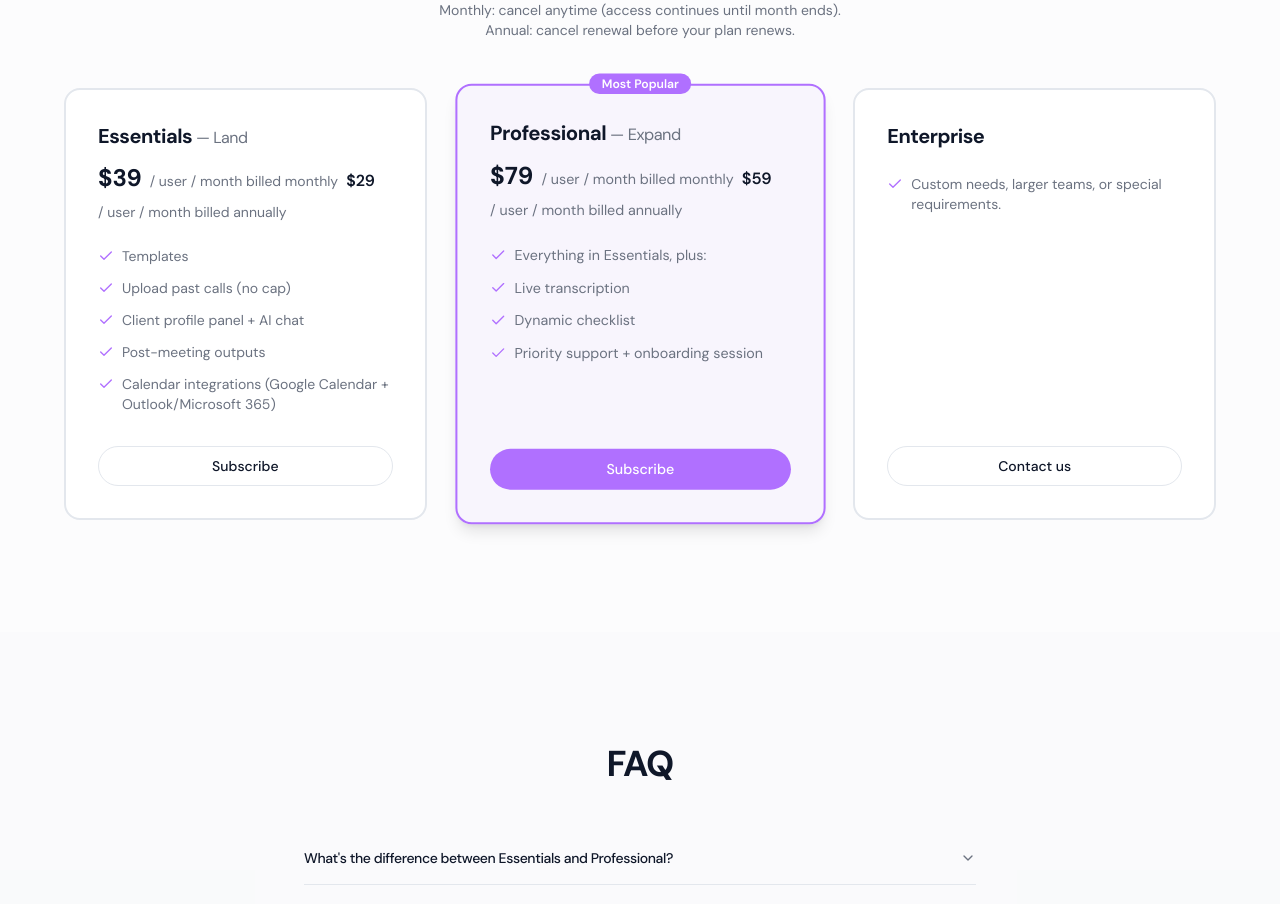
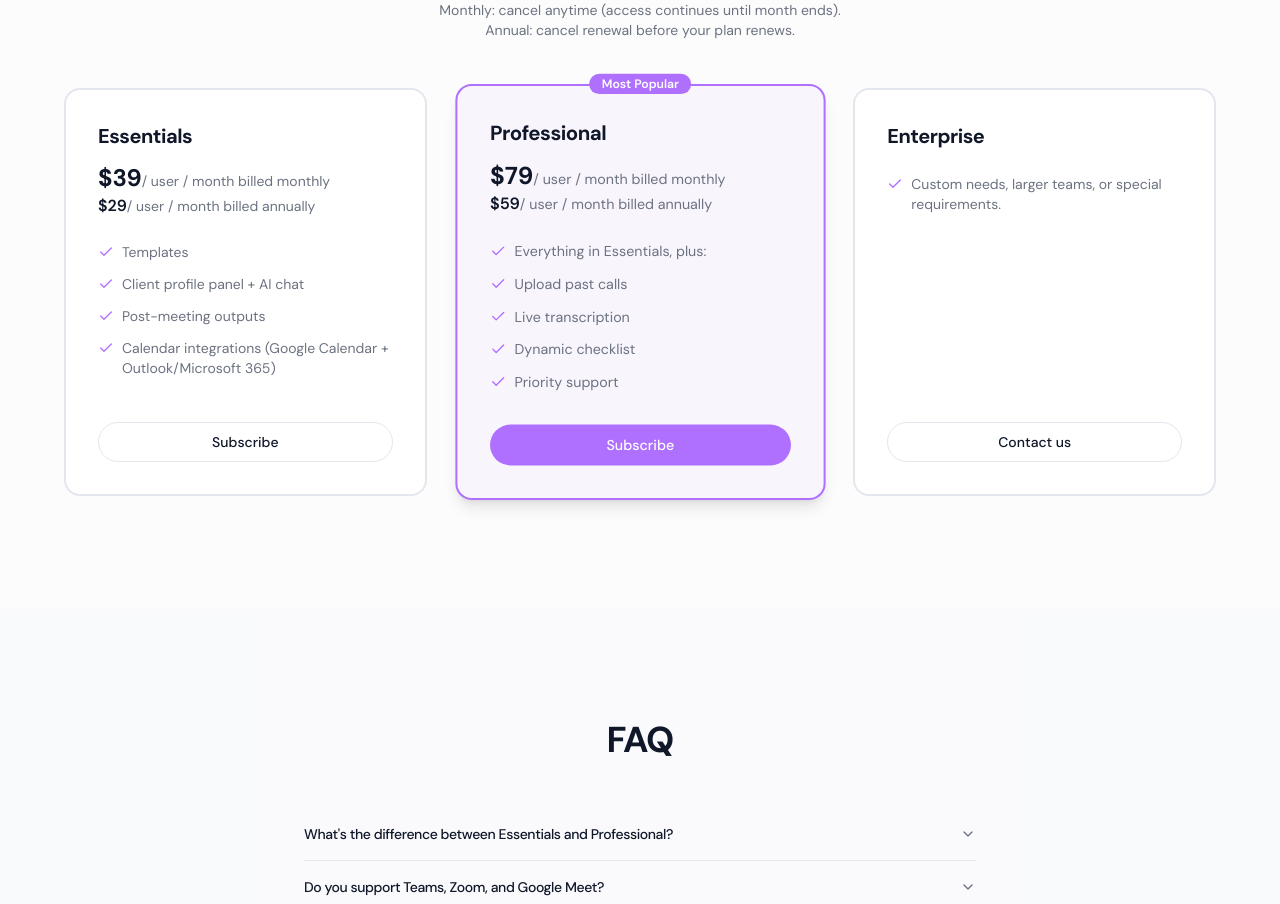
Before and after one commit to vpanait/munin-relaunch-landing-page, a React (Vite) app: page / in a window 1280 px wide. Shown: the part 2941-3845 px from the top of the page. Built offline with nearby package versions, Linux system fonts and the light colour scheme; the HTML template or start-up script is replaced by a standard one.

Commit message:
text updates

```diff
--- a/src/components/Pricing.tsx
+++ b/src/components/Pricing.tsx
@@ -6,13 +6,12 @@ import { APP_SIGN_UP_URL, CONTACT_EMAIL } from "@/const";
 const plans = [
   {
     name: "Essentials",
-    tagline: "Land",
+    tagline: null,
     monthly: 39,
     annual: 29,
     popular: false,
     features: [
       "Templates",
-      "Upload past calls (no cap)",
       "Client profile panel + AI chat",
       "Post-meeting outputs",
       "Calendar integrations (Google Calendar + Outlook/Microsoft 365)",
@@ -21,15 +20,16 @@ const plans = [
   },
   {
     name: "Professional",
-    tagline: "Expand",
+    tagline: null,
     monthly: 79,
     annual: 59,
     popular: true,
     features: [
       "Everything in Essentials, plus:",
+      "Upload past calls",
       "Live transcription",
       "Dynamic checklist",
-      "Priority support + onboarding session",
+      "Priority support",
     ],
     cta: "Subscribe",
   },
@@ -95,19 +95,25 @@ export const Pricing = () => {
                   )}
                 </h3>
                 {plan.monthly != null && (
-                  <div className="mt-3 flex items-baseline gap-2 flex-wrap">
+                  <div className="mt-3 flex flex-col items-baseline gap-0 flex-wrap">
+                    <div>
+
                       <span className="text-2xl font-bold text-foreground">
                         ${plan.monthly}
                       </span>
                       <span className="text-muted-foreground text-sm">
                         / user / month billed monthly
                       </span>
+                    </div>
+                    <div>
+
                       <span className="text-foreground font-semibold">
                         ${plan.annual}
                       </span>
                       <span className="text-muted-foreground text-sm">
                         / user / month billed annually
                       </span>
+                    </div>
                   </div>
                 )}
               </div>
```
Lines whose indentation alone changed are shown as unchanged.
